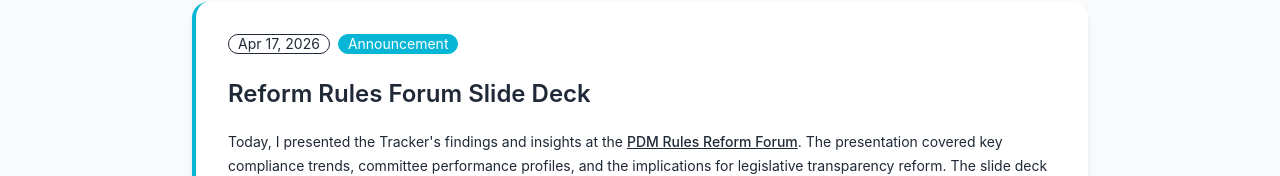
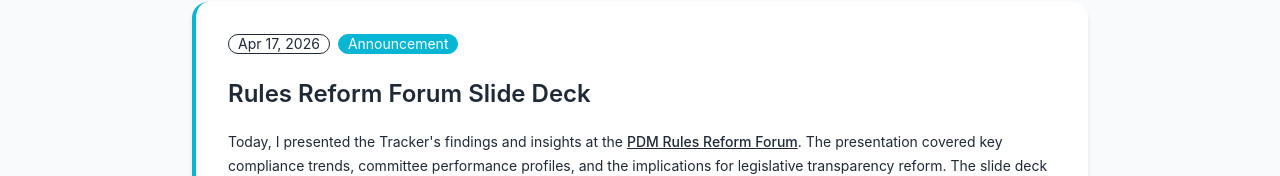
Before and after one commit to arbowl/beacon-hill-tracker, a React (Vite) app in the folder frontend/: page /updates in a window 1280 px wide. Shown: the part 262-438 px from the top of the page. Built offline with nearby package versions, Linux system fonts and the light colour scheme.

Commit message:
Fix typo

```diff
--- a/frontend/src/data/updates.ts
+++ b/frontend/src/data/updates.ts
@@ -337,7 +337,7 @@ I'll post an update here once the issue is resolved and daily updates are back o
   {
     id: 23,
     date: '2026-04-17',
-    title: 'Reform Rules Forum Slide Deck',
+    title: 'Rules Reform Forum Slide Deck',
     content: `Today, I presented the Tracker's findings and insights at the [PDM Rules Reform Forum](https://www.progressivedemsofmass.org/forums/). The presentation covered key compliance trends, committee performance profiles, and the implications for legislative transparency reform. The slide deck is now available for download.
 
 You can find it [here (PDF)](/documents/assessing_joint_committee_rules_reform.pdf).`,
```
